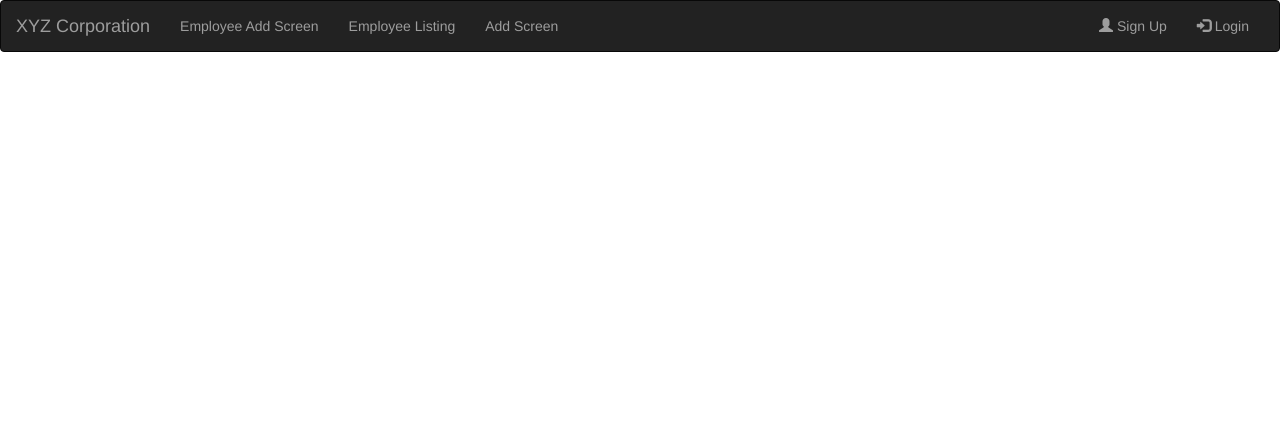
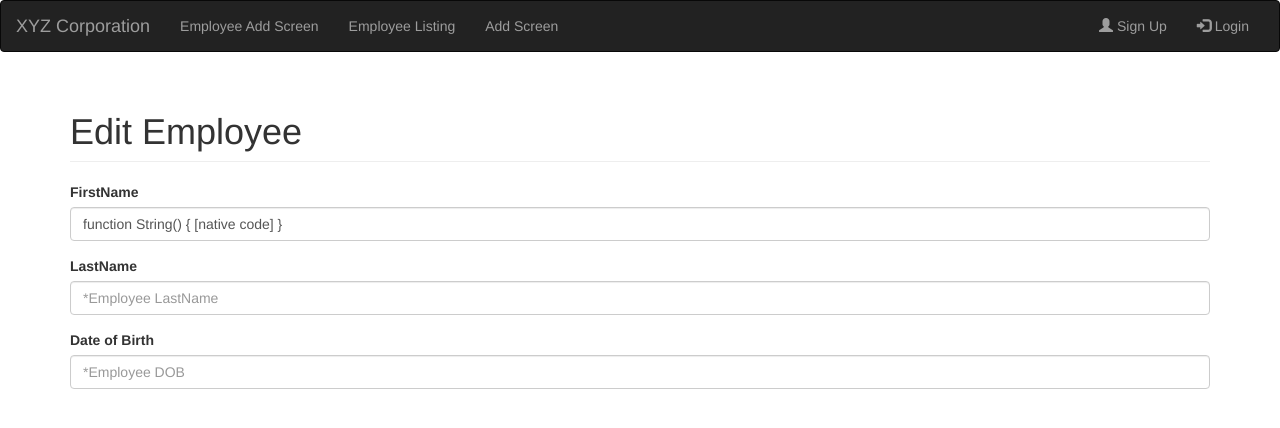
Before and after one commit to narayanansznod/assignment, an Angular app in the folder client/: page /edit-employee/1 in a window 1280 px wide. Before the commit this address led to /. Shown: the top 428 px of the page. Built offline with nearby package versions, Linux system fonts and the light colour scheme.

Commit message:
edit page created

```diff
--- a/client/src/app/app-routing.module.ts
+++ b/client/src/app/app-routing.module.ts
@@ -4,6 +4,7 @@ import { NavbarComponent } from "./components/navbar/navbar.component";
 import { RegisterComponent } from "./components/register/register.component";
 import { ListingComponent } from './components/listing/listing.component';
 import { EmployeeComponent } from './components/employee/employee.component';
+import { EditEmployeeComponent } from './components/employee/edit-employee/edit-employee.component';
 
 
 // Our Array of Angular 2 Routes
@@ -11,7 +12,8 @@ const appRoutes: Routes = [
   {path:'navbar', component: NavbarComponent},
   {path:'register', component: RegisterComponent},
   {path:'listing', component:ListingComponent},
-  {path:'employee', component:EmployeeComponent}
+  {path:'employee', component:EmployeeComponent},
+  {path:'edit-employee/:id', component:EditEmployeeComponent}
 ];
 
 @NgModule({
--- /dev/null
+++ b/client/src/app/components/employee/edit-employee/edit-employee.component.html
@@ -0,0 +1,22 @@
+<h1 class="page-header">Edit Employee</h1>
+
+<div class="row show-hide-message" *ngIf="message">
+  <div [ngClass]="messageClass">
+    {{message}}
+  </div>
+</div>
+
+<form (submit)="updateEmployeeSubmit">
+  <div class="form-group">
+    <label for="firstname">FirstName</label>
+    <input type="text" name="firstname" placeholder="*Employee FirstName" class="form-control" [(ngModel)]="employee.firstname" />
+  </div>
+  <div class="form-group">
+    <label for="lastname">LastName</label>
+    <input type="text" name="lastname" placeholder="*Employee LastName" class="form-control" [(ngModel)]="employee.lastname" />
+  </div>
+  <div class="form-group">
+    <label for="dob">Date of Birth</label>
+    <input type="number" name="dob" placeholder="*Employee DOB" class="form-control" [(ngModel)]="employee.dob" />
+  </div>
+</form>
--- /dev/null
+++ b/client/src/app/components/employee/edit-employee/edit-employee.component.ts
@@ -0,0 +1,26 @@
+import { Component, OnInit } from '@angular/core';
+
+@Component({
+  selector: 'app-edit-employee',
+  templateUrl: './edit-employee.component.html',
+  styleUrls: ['./edit-employee.component.css']
+})
+export class EditEmployeeComponent implements OnInit {
+
+message=false;
+messageClass=false;
+employee = {
+  firstname: String,
+  secondname: String,
+  dob: Number
+}
+  constructor() { }
+
+  updateEmployeeSubmit(){
+
+  }
+
+  ngOnInit() {
+  }
+
+}
--- a/client/src/app/components/employee/employee.component.css
+++ b/client/src/app/components/employee/employee.component.css
@@ -0,0 +1,7 @@
+table.table {
+    table-layout: fixed;
+}
+
+.inner{
+    width:60%;
+}
--- a/client/src/app/components/employee/employee.component.html
+++ b/client/src/app/components/employee/employee.component.html
@@ -68,40 +68,32 @@
   <div class="panel panel-primary" >
 
     <!-- Panel firstname -->
-    <!-- <div class="panel-heading">
-      <h3 class="panel-title"></h3>
-    </div> -->
-    <thead>
-        <tr>
-          <th>Firstname</th>
-          <th>Lastname</th>
-          <th>DOB</th>
-        </tr>
-      </thead>
+    <div class="panel-heading">
+      <h3 class="panel-title"><table class="inner">
+          <tr>
+              <td>Firstname</td>
+              <td>Lastname</td>
+              <td>DOB</td>
+              <td>&nbsp;</td>
+              <td>&nbsp;</td>
+          </tr>
+          </table></h3>
+    </div>
+
     <!-- Panel lastname -->
     <table class="table table-bordered table-hover" *ngFor="let employee of blogPosts">
 
       <tbody>
         <tr>
-          <td>{{employee.firstname}}</td>
+          <td>{{employee.firstname}} </td>
           <td>{{employee.lastname}}</td>
           <td>{{employee.dob}}</td>
+          <td><a [routerLink] = "['/edit-employee', employee._id]"><button type="button" name="button" class="btn btn-sm btn-info">Edit</button></a></td>
+          <td><a [routerLink] = "['/delete-employee', employee._id]"><button type="button" name="button" class="btn btn-sm btn-danger">Delete</button></a></td>
       </tbody>
     </table>
 
-    <!-- Panel Footer Start -->
-    <div class="panel-footer">
 
-
-
-      <!-- Edit Button -->
-      <a href="#"><button type="button" name="button" class="btn btn-sm btn-info">Edit</button></a>
-      <!-- Delete Button -->
-      <a href="#"><button type="button" name="button" class="btn btn-sm btn-danger">Delete</button></a>
-
-
-
-    </div>
     <!-- Panel Footer End -->
   </div>
   <!-- Panel Outer Layer -->
```
Also changed, not shown: client/src/app/app.module.ts (+5 -2 lines), client/src/app/components/employee/edit-employee/edit-employee.component.css (added), 1 other file (tests, documents, lock files or other folders).
